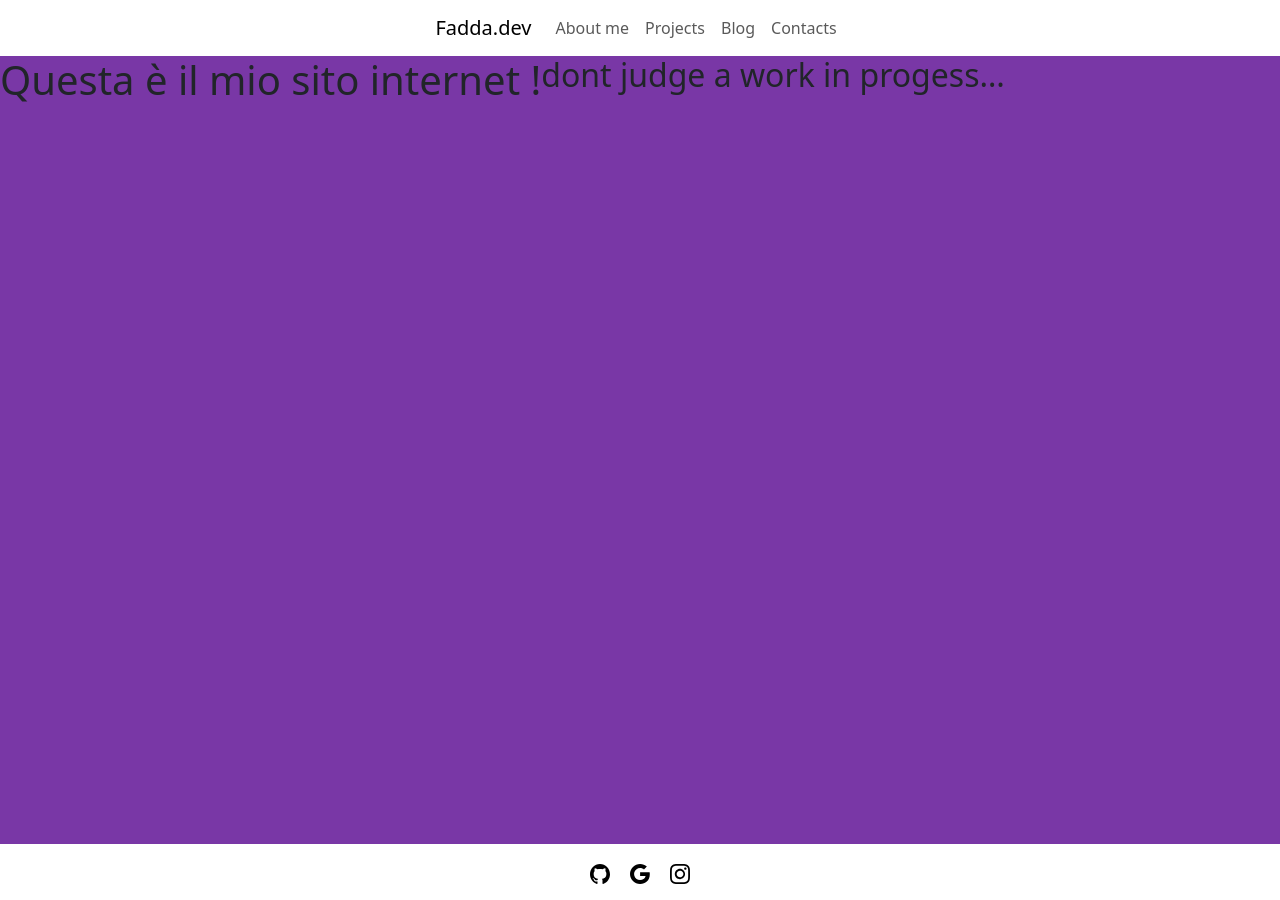
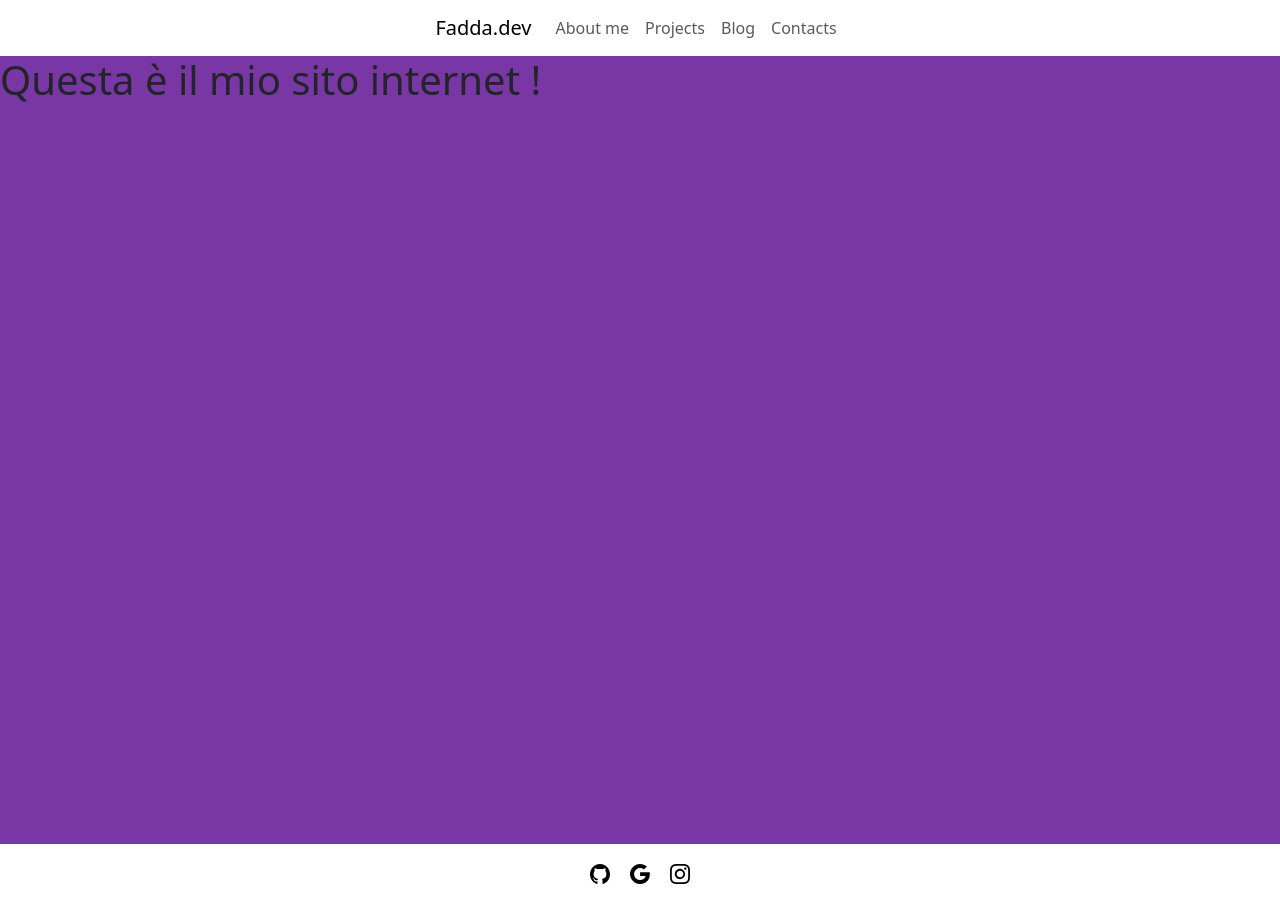
Before and after one commit to EmanuelFadda/EmanuelFadda.github.io, a Jekyll site: the page built from _posts/2025-03-04-benvenuto-su-fadda-dev.md, in a window 1280 px wide. Built offline with Jekyll 4.4.1, drawn with Linux system fonts in a browser that asks for light colours; some web fonts are replaced.

Commit message:
Update 2025-03-04-benvenuto-su-fadda-dev.md

```diff
--- a/_posts/2025-03-04-benvenuto-su-fadda-dev.md
+++ b/_posts/2025-03-04-benvenuto-su-fadda-dev.md
@@ -4,9 +4,7 @@ title:  "Benvenuto su fadda.dev"
 date:   2025-03-04
 description: "si sono diventato un blogger"
 url_image: ""
-tag_name: "CS"
+tag_name: "blog"
 ---
 
 # Questa è il mio sito internet !
-
-## dont judge a work in progess...
```
